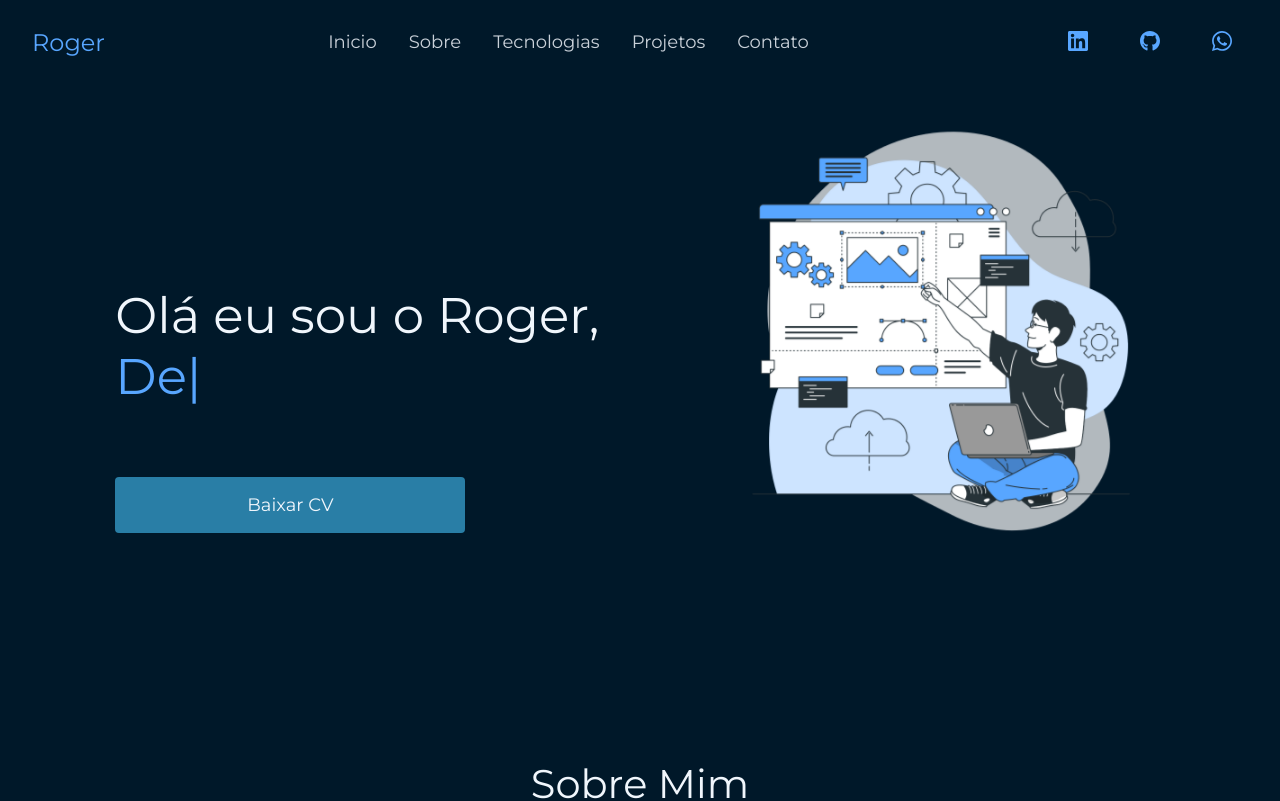
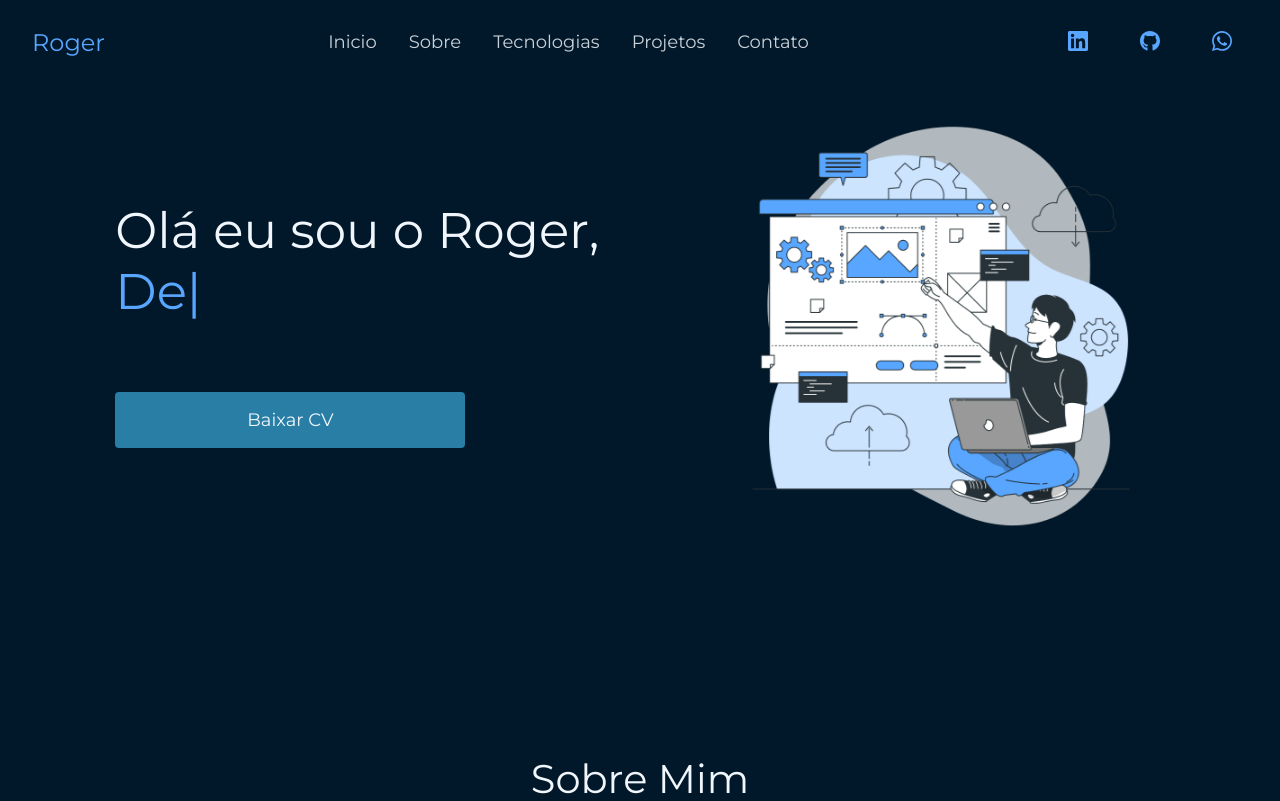
Before and after one commit to rogervalentim/portf-lio, a React (Create React App) app: page / in a window 1280 px wide. Shown: the top 801 px of the page. Built offline with nearby package versions, Linux system fonts and the light colour scheme.

Commit message:
adicionando ajustes no navbar

```diff
--- a/src/components/NavBar/NavBar.css
+++ b/src/components/NavBar/NavBar.css
@@ -1,9 +1,12 @@
 .app__navbar {
+  position: fixed;
   width: 100%;
   display: flex;
   justify-content: space-between;
   align-items: center;
   padding: 1rem 2rem;
+  z-index: 100;
+  background-color: var(--bg-color);
 }
 
 .app__navbar-logo {
--- a/src/container/Inicio/Inicio.css
+++ b/src/container/Inicio/Inicio.css
@@ -23,7 +23,7 @@
 
   .avatar {
     width: 450px;
-    margin-top: 20px;
+    margin-top: 100px;
     animation-name: floating;
     animation-duration: 3s;
     animation-iteration-count: infinite;
```
